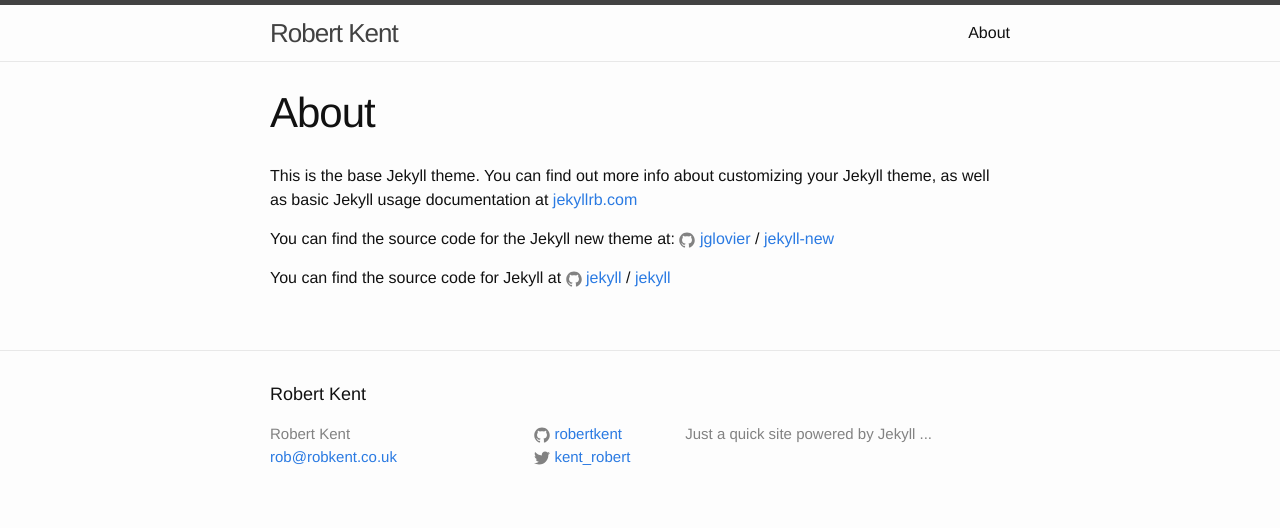
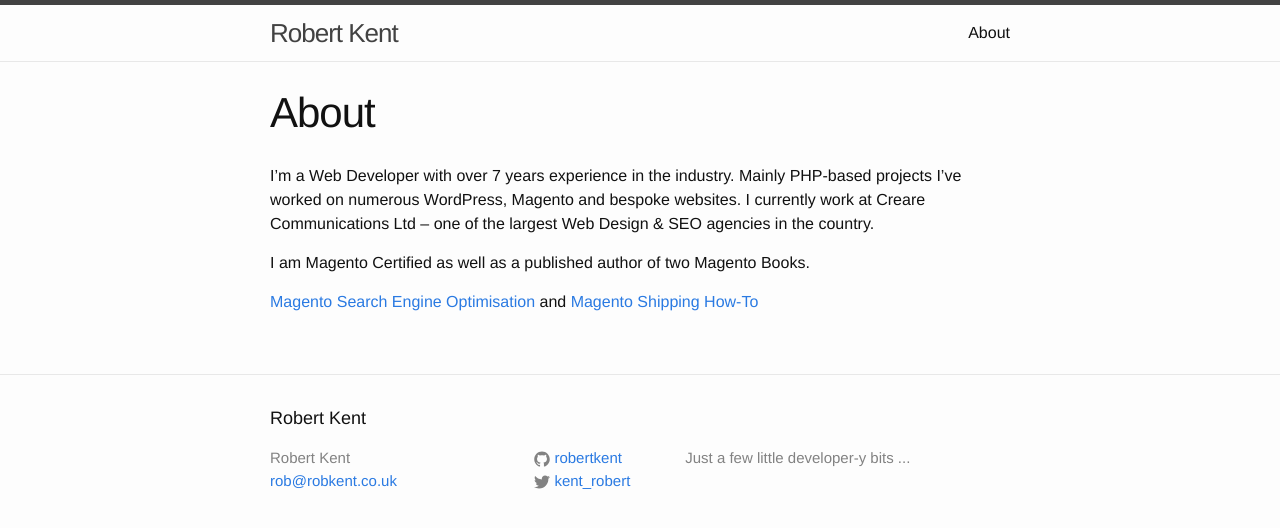
Before and after one commit to robertkent/robertkent.github.io, a Jekyll site: the page built from about.md, in a window 1280 px wide. Shown: the top 528 px of the page. Built offline with Jekyll 4.4.1, drawn with Linux system fonts in a browser that asks for light colours.

```diff
--- a/_config.yml
+++ b/_config.yml
@@ -9,7 +9,7 @@
 title: Robert Kent
 email: rob@robkent.co.uk
 description: > # this means to ignore newlines until "baseurl:"
-  Just a quick site powered by Jekyll
+  Just a few little developer-y bits
 baseurl: "" # the subpath of your site, e.g. /blog
 url: "http://robkent.co.uk" # the base hostname & protocol for your site
 twitter_username: kent_robert
--- a/about.md
+++ b/about.md
@@ -4,12 +4,8 @@ title: About
 permalink: /about/
 ---
 
-This is the base Jekyll theme. You can find out more info about customizing your Jekyll theme, as well as basic Jekyll usage documentation at [jekyllrb.com](http://jekyllrb.com/)
+I’m a Web Developer with over 7 years experience in the industry. Mainly PHP-based projects I’ve worked on numerous WordPress, Magento and bespoke websites. I currently work at Creare Communications Ltd – one of the largest Web Design & SEO agencies in the country.
 
-You can find the source code for the Jekyll new theme at:
-{% include icon-github.html username="jglovier" %} /
-[jekyll-new](https://github.com/jglovier/jekyll-new)
+I am Magento Certified as well as a published author of two Magento Books.
 
-You can find the source code for Jekyll at
-{% include icon-github.html username="jekyll" %} /
-[jekyll](https://github.com/jekyll/jekyll)
+[Magento Search Engine Optimisation](http://www.amazon.co.uk/Magento-Search-Engine-Optimization-Robert/dp/1783288574/ref=sr_1_7?ie=UTF8&qid=1458307252&sr=8-7&keywords=magento) and [Magento Shipping How-To](http://www.amazon.co.uk/Instant-Magento-Shipping-How--Robert/dp/1782165401/ref=sr_1_1?ie=UTF8&qid=1458307272&sr=8-1&keywords=magento+shipping)
```
Also changed, not shown: _posts/2016-03-16-setting-up-this-website.markdown (added, +23 -0 lines), _posts/2016-03-16-welcome-to-jekyll.markdown (deleted, +0 -25 lines).
